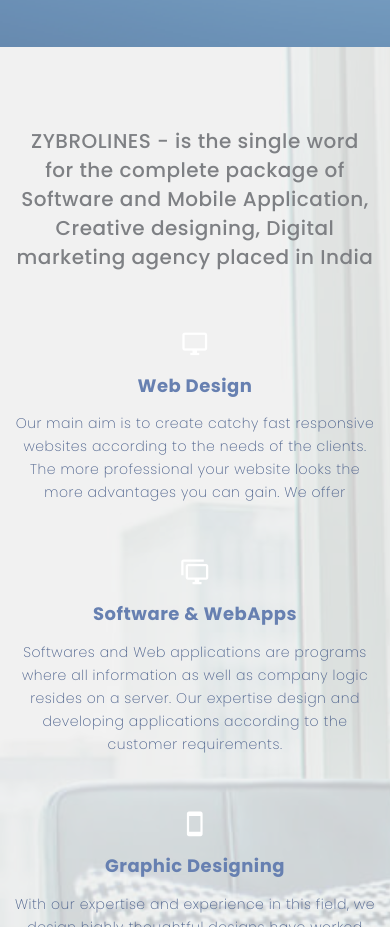
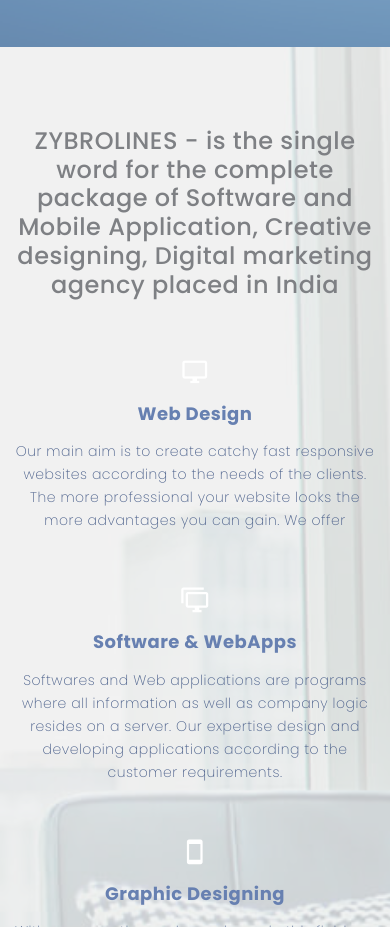
Before and after one commit to anseerthaikkandi/woxnoks, a plain HTML site: page index.html in a window 390 px wide. Shown: the part 920-1847 px from the top of the page. Drawn offline with Linux system fonts and the light colour scheme.

Commit message:
Update index.html

```diff
--- a/index.html
+++ b/index.html
@@ -178,9 +178,9 @@
         <div class="bg-overlay bg-pink opacity-8"></div>
         <div class="container expand-container">
             <div class="col-12 px-0 section-heading about-fadeIn wow" data-wow-delay=".5s">
-                <h2 class="main-font">ZYBROLINES - is the single word for the complete package of Software and Mobile Application,
+                <h3 class="main-font">ZYBROLINES - is the single word for the complete package of Software and Mobile Application,
                     Creative designing, Digital marketing agency placed in India
-                </h2>
+                </h3>
             </div>
             <div class="row pb-5">
                 <!-- Feature Box -->
```
